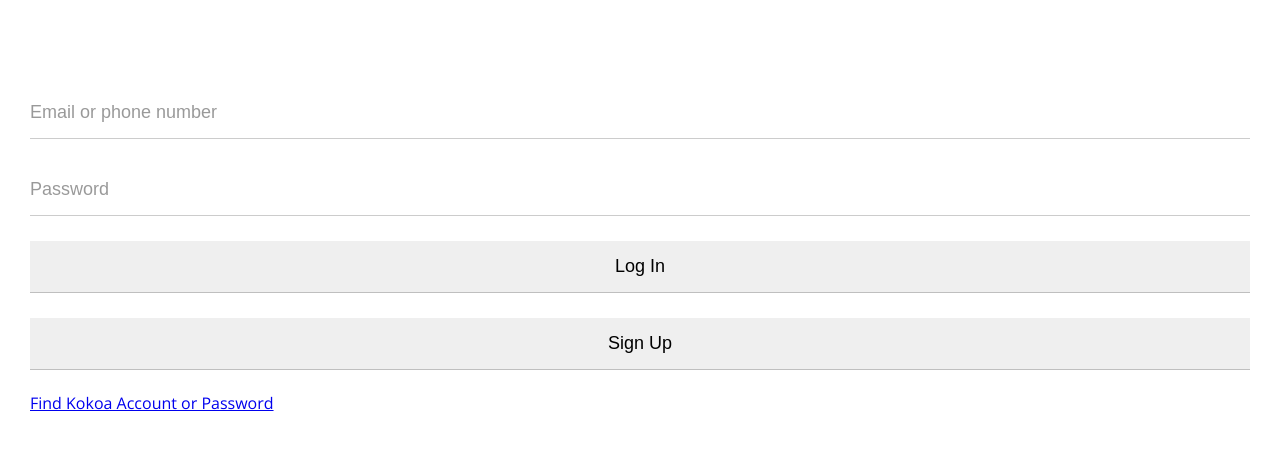
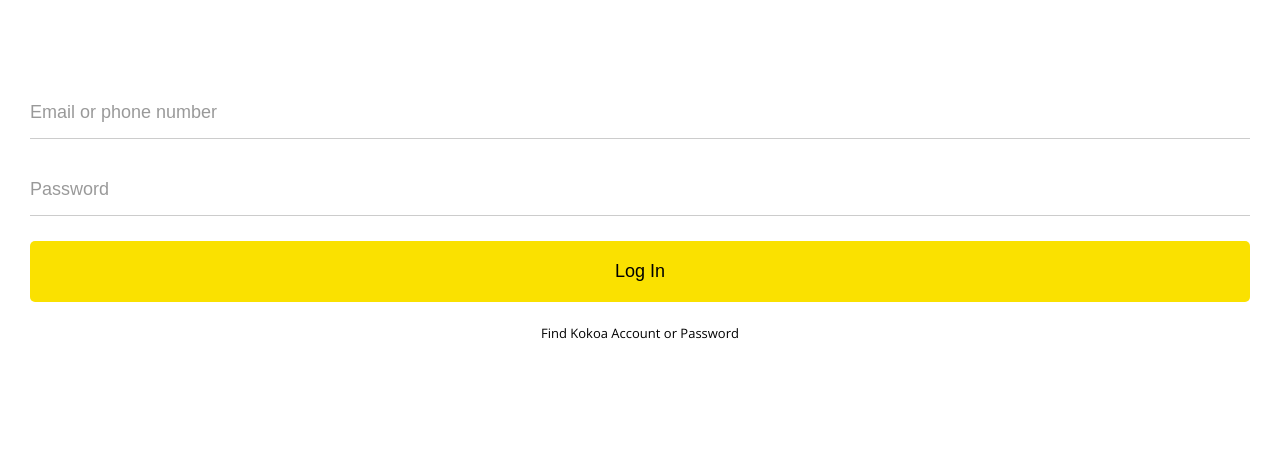
Before and after one commit to hwandongjoo/kokoa-clone-2020, a plain HTML site: page index.html in a window 1280 px wide. Shown: the part 180-630 px from the top of the page. Drawn offline with nearby package versions, Linux system fonts and the light colour scheme.

Commit message:
122420 6.8 로그인폼 파트 2

```diff
--- a/css/style.css
+++ b/css/style.css
@@ -2,6 +2,7 @@
 @import "reset.css";
 @import "status-bar.css";
 @import "variables.css";
+
 body {
   font-family: "Open Sans", sans-serif;
 }
@@ -34,14 +35,30 @@ body {
   border: none;
   padding: 15px 0px;
   font-size: 18px;
+  margin-bottom: 25px;
+}
+#login-form input:not([type="submit"]) {
   border-bottom: 1px solid rgba(0, 0, 0, 0.2);
-  margin-bottom: 25px;
   transition: border-color 0.3s ease-in-out;
 }
 
 #login-form input::placeholder {
   color: rgba(0, 0, 0, 0.4);
 }
+
 #login-form input:focus {
   border-color: var(--yellow);
 }
+
+#login-form input[type="submit"] {
+  background-color: var(--yellow);
+  cursor: pointer;
+  padding: 20px 0px;
+  border-radius: 5px;
+}
+#login-form a {
+  text-align: center;
+  text-decoration: none;
+  color: inherit;
+  font-size: 13px;
+}
--- a/index.html
+++ b/index.html
@@ -32,7 +32,7 @@
       <input type="text" placeholder="Email or phone number" />
       <input type="password" placeholder="Password" />
       <input type="submit" value="Log In" />
-      <input type="button" value="Sign Up" />
+      <!-- <input type="button" value="Sign Up" /> -->
       <a href="#">Find Kokoa Account or Password</a>
     </form>
     <script
```
